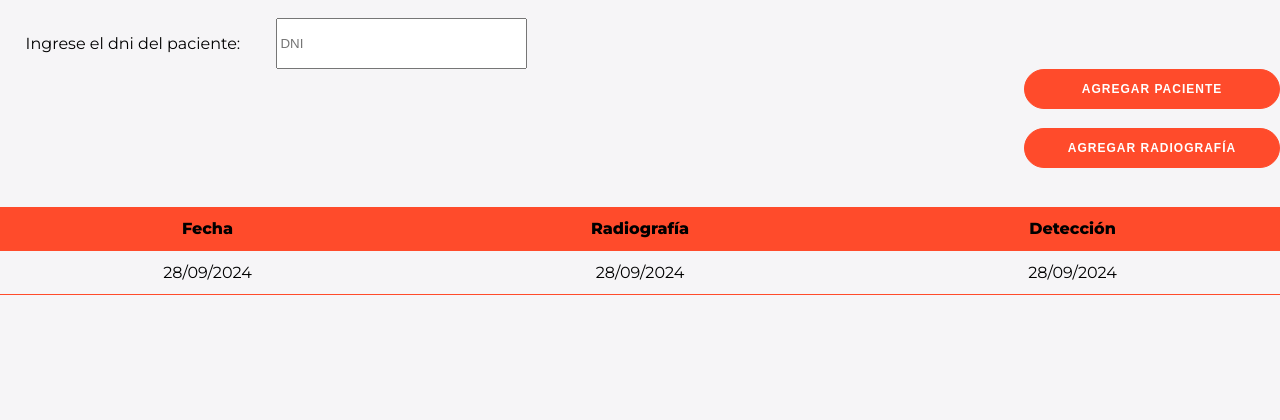
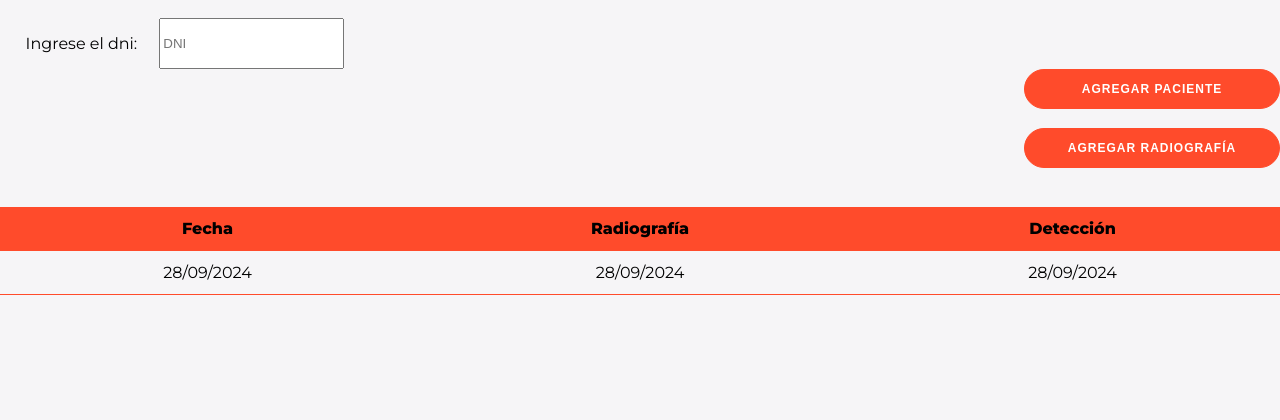
Before and after one commit to EduJhoncito/IA_PNEUMONIA_DETECTOR, a Django app: page /home/ in a window 1280 px wide. Shown: the top 420 px of the page. Run offline with Django 5.2, Linux system fonts and the light colour scheme.

Commit message:
firstpresentation

```diff
--- a/myapp/static/styles/home.css
+++ b/myapp/static/styles/home.css
@@ -13,7 +13,7 @@ body {
 
 .container-load-dni{
     display: grid;
-    grid-template-columns: repeat(5, 1fr);
+    grid-template-columns: repeat(9, 1fr);
     margin-top: 3%;
     margin-left: 2%;
 }
--- a/myapp/templates/home.html
+++ b/myapp/templates/home.html
@@ -10,7 +10,7 @@
     </head>
     <body>
         <div class="container-load-dni">
-            <p>Ingrese el dni del paciente:</p>
+            <p>Ingrese el dni:</p>
             <input type="text" name="dni" placeholder="DNI">
         </div>
         <div class="container-add-buttons">
```
